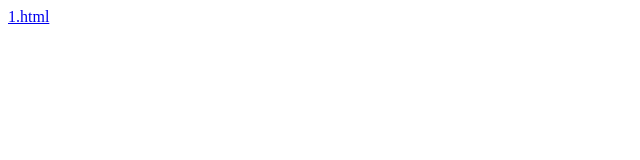
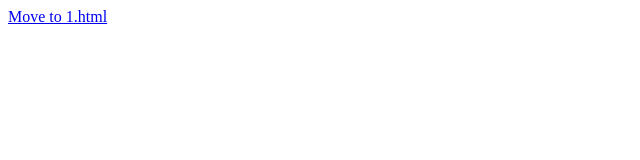
Before and after one commit to polo7104/Javascript, a plain HTML site: page css/index.html in a window 1280 px wide. Shown: the full height of the page, 0-640 px from the left. Drawn offline with Linux system fonts and the light colour scheme.

Commit message:
css index.html

```diff
--- a/css/index.html
+++ b/css/index.html
@@ -6,7 +6,7 @@
 </head>
 <body>
     <div>
-        <a href="1.html">1.html</a>
+        <a href="1.html">Move to 1.html</a>
     </div>
 
 </body>
```
